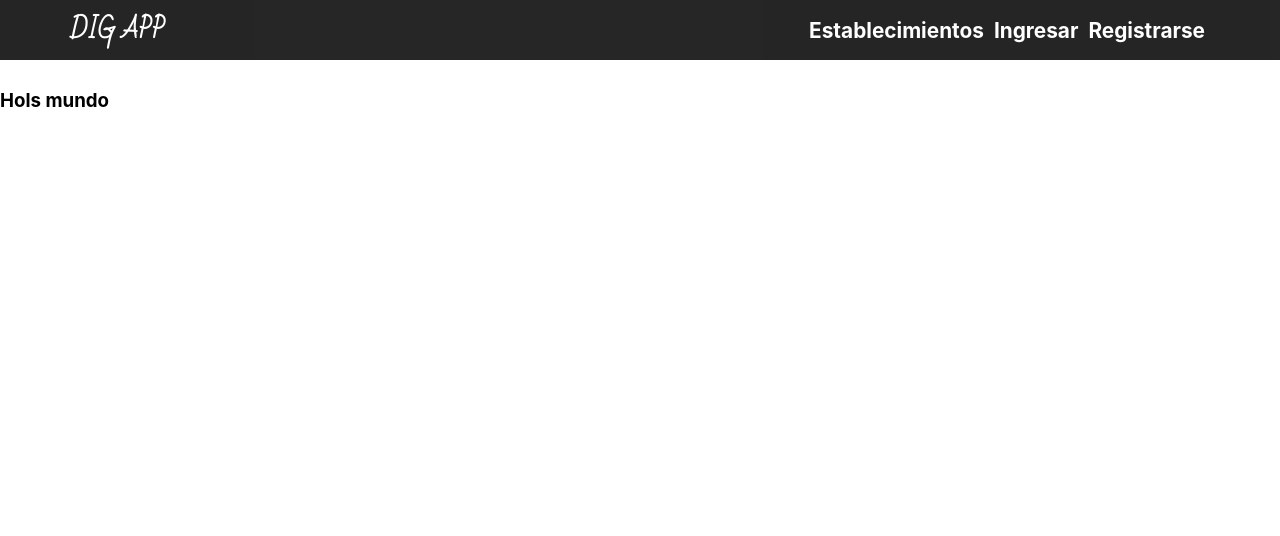
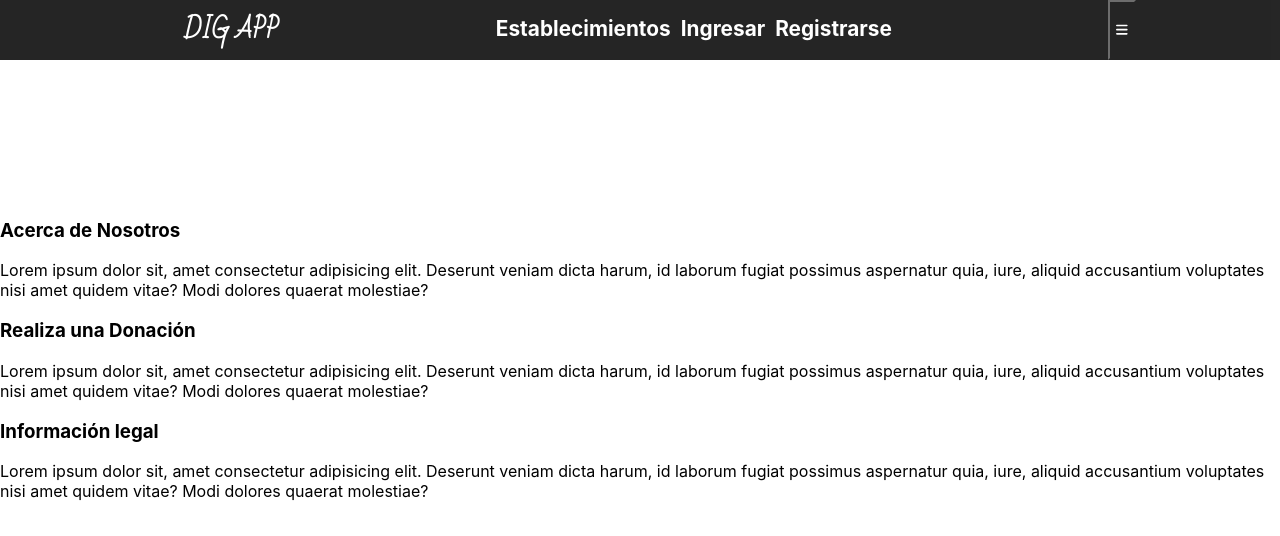
Before and after one commit to se2-group5/FrontEnd, a React (Create React App) app: page /aboutus in a window 1280 px wide. Shown: the top 536 px of the page. Built offline with nearby package versions, Linux system fonts and the light colour scheme; a web font is replaced by a local one.

Commit message:
conectando al back

```diff
--- a/package.json
+++ b/package.json
@@ -3,6 +3,10 @@
   "version": "0.1.0",
   "private": true,
   "dependencies": {
+    "@fortawesome/fontawesome-svg-core": "^6.1.1",
+    "@fortawesome/free-regular-svg-icons": "^6.1.1",
+    "@fortawesome/free-solid-svg-icons": "^6.1.1",
+    "@fortawesome/react-fontawesome": "^0.2.0",
     "@testing-library/jest-dom": "^5.16.4",
     "@testing-library/react": "^13.3.0",
     "@testing-library/user-event": "^13.5.0",
--- a/src/Pages/AboutUs/AboutUs.js
+++ /dev/null
@@ -1,14 +0,0 @@
-import React from "react";
-import "./AboutUs.css";
-
-function AboutUs() {
-  return (
-    <div className="aboutus">
-      <div>
-        <h3>Hols mundo</h3>
-      </div>
-    </div>
-  );
-}
-
-export default AboutUs;
--- /dev/null
+++ b/src/Pages/AboutUs/AboutUs.jsx
@@ -0,0 +1,43 @@
+import React from "react";
+import "./AboutUs.css";
+
+function AboutUs() {
+  return (
+    <div className="aboutus">
+      <div className="aboutus">
+        <div className="aboutus__container"></div>
+        <h3>Acerca de Nosotros</h3>
+        <div>
+          <p>
+            Lorem ipsum dolor sit, amet consectetur adipisicing elit. Deserunt
+            veniam dicta harum, id laborum fugiat possimus aspernatur quia,
+            iure, aliquid accusantium voluptates nisi amet quidem vitae? Modi
+            dolores quaerat molestiae?
+          </p>
+        </div>
+        <div className="aboutus__container"></div>
+        <h3>Realiza una Donación</h3>
+        <div>
+          <p>
+            Lorem ipsum dolor sit, amet consectetur adipisicing elit. Deserunt
+            veniam dicta harum, id laborum fugiat possimus aspernatur quia,
+            iure, aliquid accusantium voluptates nisi amet quidem vitae? Modi
+            dolores quaerat molestiae?
+          </p>
+        </div>
+        <div className="aboutus__container"></div>
+        <h3>Información legal</h3>
+        <div>
+          <p>
+            Lorem ipsum dolor sit, amet consectetur adipisicing elit. Deserunt
+            veniam dicta harum, id laborum fugiat possimus aspernatur quia,
+            iure, aliquid accusantium voluptates nisi amet quidem vitae? Modi
+            dolores quaerat molestiae?
+          </p>
+        </div>
+      </div>
+    </div>
+  );
+}
+
+export default AboutUs;
--- a/src/Pages/Establishments/Establishments.js
+++ b/src/Pages/Establishments/Establishments.jsx
@@ -4,7 +4,7 @@ import axios from "axios";
 import img1 from "../../assets/images/image9.jpg";
 import "./Establishments.css";
 
-const baseURL = "http://localhost:8000/api/businesses";
+const baseURL = "https://backenddig.herokuapp.com/api/businesses/";
 
 function Establisments() {
   const [establishments, setEstablishments] = useState();
--- a/src/Pages/Login/Login.css
+++ b/src/Pages/Login/Login.css
@@ -1,5 +1,5 @@
 .login {
-  height: 100vh;
+  height: 100%;
   padding-top: 70px;
   background: rgb(255, 114, 97);
   background: linear-gradient(
--- a/src/Pages/Login/Login.js
+++ b/src/Pages/Login/Login.jsx
@@ -7,7 +7,7 @@ import axios from "axios";
 import md5 from "md5";
 import Cookies from "universal-cookie";
 
-const baseURL = "http://localhost:8000/api/users/1/login";
+const baseURL = "https://backenddig.herokuapp.com/api/users/1/login";
 const cookies = new Cookies();
 
 function Login() {
--- a/src/Pages/Register/Register.js
+++ b/src/Pages/Register/Register.jsx
@@ -5,7 +5,7 @@ import { useForm } from "react-hook-form";
 import md5 from "md5";
 import Cookies from "universal-cookie";
 
-const baseURL = "http://localhost:8000/api/users/";
+const baseURL = "https://backenddig.herokuapp.com/api/users/";
 const cookies = new Cookies();
 
 function Register() {
--- a/src/components/Navbar/Navbar.css
+++ b/src/components/Navbar/Navbar.css
@@ -1,16 +1,17 @@
-.navbar {
-  position: sticky;
+.navbar__container {
+  position: static;
   top: 0px;
   height: 60px;
   background-color: black;
   opacity: 0.85;
+  box-sizing: border-box;
+}
+
+.navbar {
   display: flex;
   justify-content: space-between;
-  align-items: center;
-  padding: 0px 30px 0px 30px;
-  margin-bottom: -60px;
-  z-index: 5;
-  align-items: center;
+  width: 992px;
+  margin: 0 auto;
 }
 
 .navbar__logo {
@@ -20,10 +21,19 @@
   font-family: "Bad Script", cursive;
   font-size: 1.5rem;
   text-decoration: none;
+  line-height: 60px;
 }
 
 .navbar__logo:hover {
   color: #ff7261;
+}
+
+.navbar__toggle {
+  background-color: black;
+}
+
+.navbar__menu {
+  color: white;
 }
 
 .navbar__list {
--- a/src/components/Navbar/Navbar.js
+++ /dev/null
@@ -1,63 +0,0 @@
-import React from "react";
-import { Link } from "react-router-dom";
-import "./Navbar.css";
-import Cookies from "universal-cookie";
-
-const cookies = new Cookies();
-
-const closeSesion = () => {
-  cookies.remove("id", { path: "/" });
-  cookies.remove("name", { path: "/" });
-  window.location.href = "/";
-};
-
-function Navbar() {
-  return (
-    <nav className="navbar">
-      <Link className="navbar__logo" to="/">
-        DIG APP
-      </Link>
-      <ul className="navbar__list">
-        {!cookies.get("name") ? (
-          <>
-            <li className="navbar__item">
-              <Link className="navbar__link" to="/establishments">
-                Establecimientos
-              </Link>
-            </li>
-            <li className="navbar__item">
-              <Link className="navbar__link" to="/login">
-                Ingresar
-              </Link>
-            </li>
-            <li className="navbar__item">
-              <Link className="navbar__link" to="/signup">
-                Registrarse
-              </Link>
-            </li>
-          </>
-        ) : (
-          <>
-            <li className="navbar__item">
-              <Link className="navbar__link" to="/establishments">
-                {cookies.get("name")}
-              </Link>
-            </li>
-            <li className="navbar__item">
-              <span
-                onClick={() => {
-                  closeSesion();
-                }}
-                className="navbar__link"
-              >
-                Cerrar Sesion
-              </span>
-            </li>
-          </>
-        )}
-      </ul>
-    </nav>
-  );
-}
-
-export default Navbar;
--- /dev/null
+++ b/src/components/Navbar/Navbar.jsx
@@ -0,0 +1,70 @@
+import React from "react";
+import { Link } from "react-router-dom";
+import "./Navbar.css";
+import { FontAwesomeIcon } from "@fortawesome/react-fontawesome";
+import { faBars } from "@fortawesome/free-solid-svg-icons";
+import Cookies from "universal-cookie";
+
+const cookies = new Cookies();
+
+const closeSesion = () => {
+  cookies.remove("id", { path: "/" });
+  cookies.remove("name", { path: "/" });
+  window.location.href = "/";
+};
+
+function Navbar() {
+  return (
+    <div className="navbar__container">
+      <nav className="navbar">
+        <Link className="navbar__logo" to="/">
+          DIG APP
+        </Link>
+        <ul className="navbar__list">
+          {!cookies.get("name") ? (
+            <>
+              <li className="navbar__item">
+                <Link className="navbar__link" to="/establishments">
+                  Establecimientos
+                </Link>
+              </li>
+              <li className="navbar__item">
+                <Link className="navbar__link" to="/login">
+                  Ingresar
+                </Link>
+              </li>
+              <li className="navbar__item">
+                <Link className="navbar__link" to="/signup">
+                  Registrarse
+                </Link>
+              </li>
+            </>
+          ) : (
+            <>
+              <li className="navbar__item">
+                <Link className="navbar__link" to="/establishments">
+                  {cookies.get("name")}
+                </Link>
+              </li>
+              <li className="navbar__item">
+                <span
+                  onClick={() => {
+                    closeSesion();
+                  }}
+                  className="navbar__link"
+                >
+                  Cerrar Sesion
+                </span>
+              </li>
+            </>
+          )}
+        </ul>
+        <button className="navbar__toggle">
+          <FontAwesomeIcon icon={faBars} className="navbar__menu" />
+        </button>
+      </nav>
+    </div>
+  );
+}
+
+export default Navbar;
```
Also changed, not shown: 1 other file (tests, documents, lock files or other folders).
